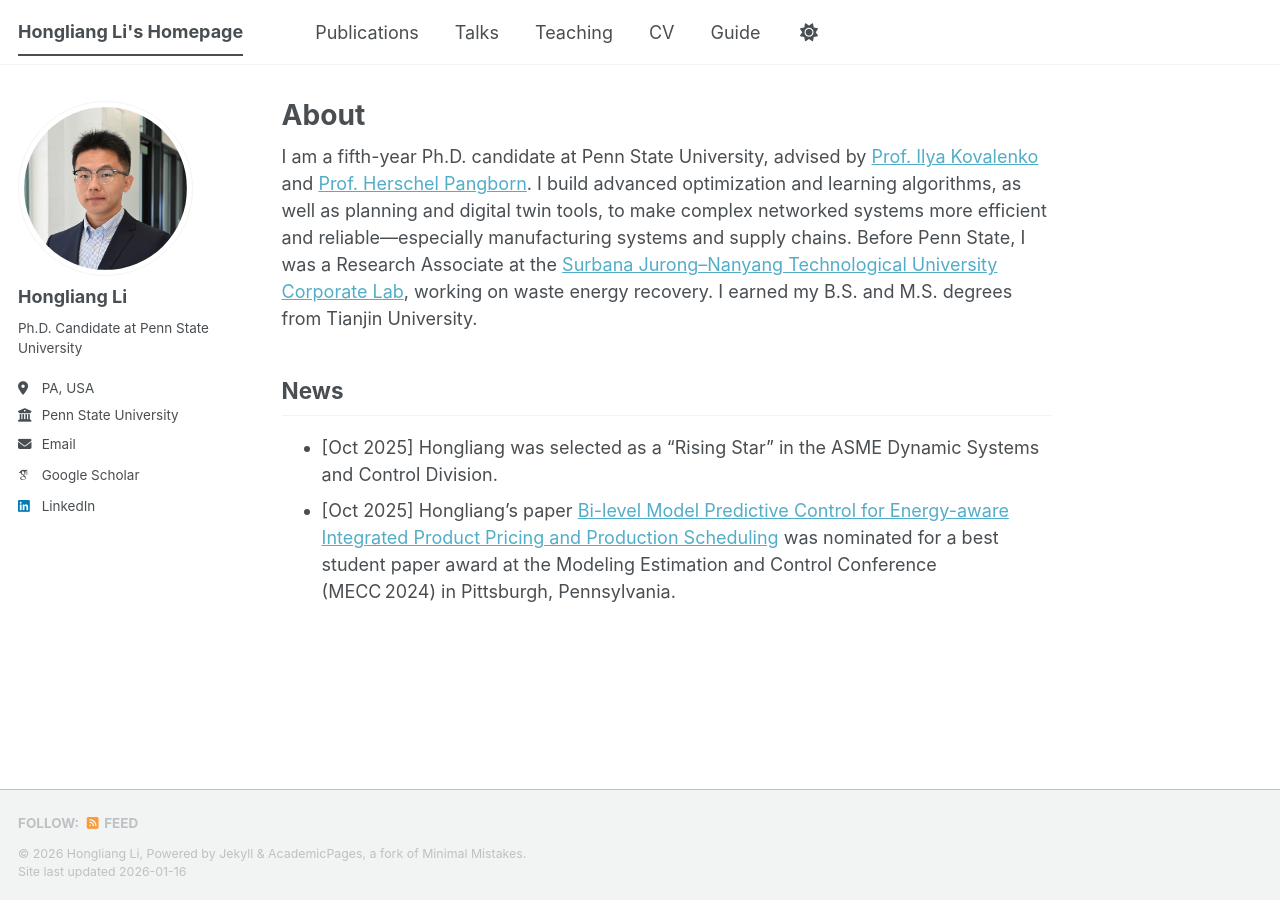
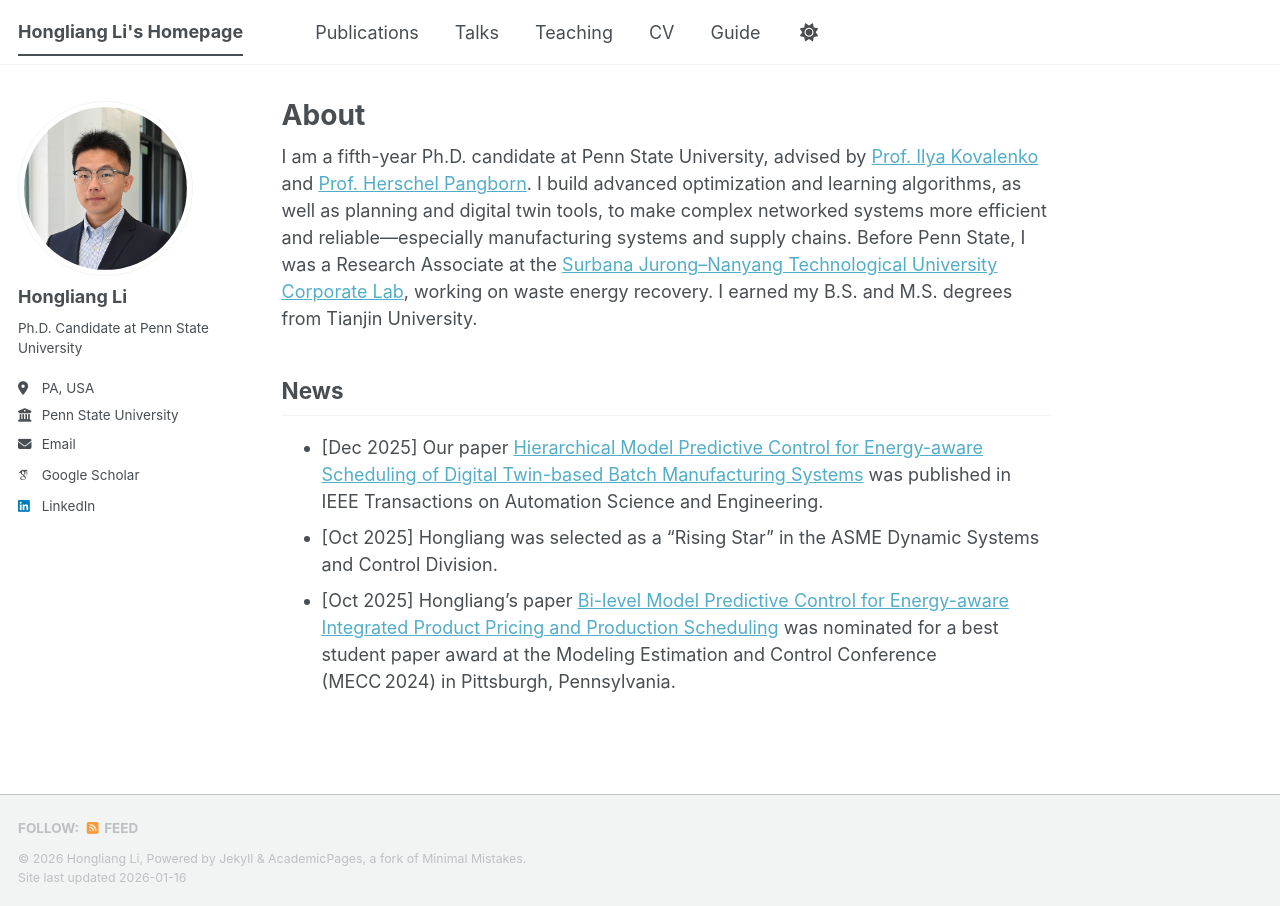
Before and after one commit to HongliangLiPSU/honglianglipsu.github.io, a Jekyll site: the page built from _pages/about.md, in a window 1280 px wide. Built offline with Jekyll 4.4.1, drawn with Linux system fonts in a browser that asks for light colours; some web fonts are replaced; a script bundle is joined from its source files by our own code; library files that are not in the unit come from our copies.

Commit message:
Update news section with recent achievements
Added recent news updates regarding publications and awards.

```diff
--- a/_pages/about.md
+++ b/_pages/about.md
@@ -11,5 +11,6 @@ I am a fifth-year Ph.D. candidate at Penn State University, advised by [Prof. Il
 
 
 ## News
+- [Dec 2025] Our paper [Hierarchical Model Predictive Control for Energy-aware Scheduling of Digital Twin-based Batch Manufacturing Systems](https://ieeexplore.ieee.org/abstract/document/11264006) was published in IEEE Transactions on Automation Science and Engineering.
 - [Oct 2025] Hongliang was selected as a “Rising Star” in the ASME Dynamic Systems and Control Division.
 - [Oct 2025] Hongliang’s paper [Bi-level Model Predictive Control for Energy-aware Integrated Product Pricing and Production Scheduling](https://arxiv.org/abs/2507.14385) was nominated for a best student paper award at the Modeling Estimation and Control Conference (MECC 2024) in Pittsburgh, Pennsylvania.
```
